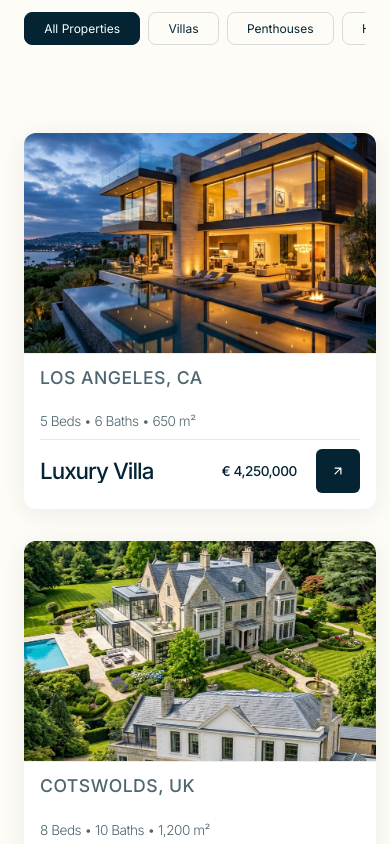
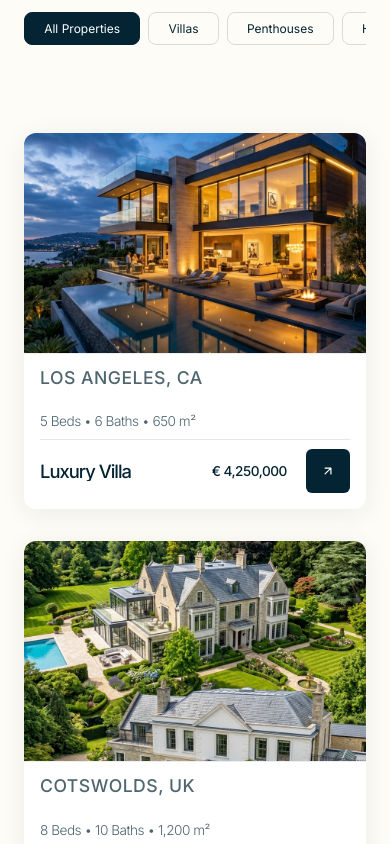
Before and after one commit to Yaz03/bosser-immo-alt, a Next.js app: page / in a window 390 px wide. Shown: the part 3220-4064 px from the top of the page. Built offline with nearby package versions, Linux system fonts and the light colour scheme.

Commit message:
feat: add internationalization support for property types and specifications and update card styling

```diff
--- a/src/app/globals.css
+++ b/src/app/globals.css
@@ -2704,7 +2704,7 @@ body {
 }
 
 .mobile-lang-inline {
-  color: var(--white);
+  color: inherit;
 }
 
 .mobile-drawer {
@@ -3311,6 +3311,8 @@ body {
     border-radius: 12px;
     background: var(--white);
     box-shadow: 0 4px 24px rgba(4, 36, 51, 0.08);
+    width: 100%;
+    min-width: 0;
   }
   .property-image-wrapper {
     position: relative !important;
@@ -3349,7 +3351,7 @@ body {
     min-width: 0;
   }
   .property-type {
-    font-size: 1.4rem;
+    font-size: 1.15rem;
     white-space: nowrap;
     overflow: hidden;
     text-overflow: ellipsis;
--- a/src/components/PropertyCard.tsx
+++ b/src/components/PropertyCard.tsx
@@ -1,6 +1,7 @@
 import React from 'react';
 import Image from 'next/image';
 import Link from 'next/link';
+import { useLanguage } from '../context/LanguageContext';
 
 interface PropertyCardProps {
   id?: string;
@@ -14,6 +15,18 @@ interface PropertyCardProps {
 
 export default function PropertyCard({ id, imageSrc, type, price, location, specs, className = "" }: PropertyCardProps) {
   const href = id ? `/properties/${id}` : "#";
+  const { t } = useLanguage();
+
+  const displayType = (t as any).propertyTranslations?.types?.[type] || type;
+
+  // Replace "Beds" and "Baths" safely
+  let displaySpecs = specs;
+  if ((t as any).propertyTranslations?.specs) {
+    displaySpecs = displaySpecs
+      .replace('Beds', (t as any).propertyTranslations.specs.beds)
+      .replace('Baths', (t as any).propertyTranslations.specs.baths);
+  }
+
   return (
     <Link href={href} className={`property-card ${className}`}>
       <div className="property-image-wrapper">
@@ -23,10 +36,10 @@ export default function PropertyCard({ id, imageSrc, type, price, location, spec
       <div className="property-details-box">
         <div className="property-info-row">
           <span className="property-location">{location}</span>
-          <span className="property-specs">{specs}</span>
+          <span className="property-specs">{displaySpecs}</span>
         </div>
         <div className="property-bottom-row">
-          <h3 className="property-type">{type}</h3>
+          <h3 className="property-type">{displayType}</h3>
           <div className="property-action-group">
             <div className="property-price-tag">{price}</div>
             <div className="property-arrow-box">
--- a/src/locales/de.ts
+++ b/src/locales/de.ts
@@ -208,5 +208,19 @@ export const de = {
     headline: 'Benötigen Sie',
     headlineSerif: 'Beratung?',
     subhead: 'Unsere erfahrenen Berater stehen Ihnen zur Verfügung, um Sie durch unser exklusives Portfolio zu führen und die Immobilie zu finden, die perfekt zu Ihren Vorstellungen passt.'
+  },
+  propertyTranslations: {
+    types: {
+      'Luxury Villa': 'Luxusvilla',
+      'Historic Estate': 'Historisches Anwesen',
+      'Penthouse': 'Penthouse',
+      'Modern Apartment': 'Modernes Apartment',
+      'City Townhouse': 'Stadthaus',
+      'Minimalist Loft': 'Minimalistisches Loft',
+    },
+    specs: {
+      beds: 'Schlafzimmer',
+      baths: 'Bäder'
+    }
   }
 };
--- a/src/locales/en.ts
+++ b/src/locales/en.ts
@@ -208,5 +208,19 @@ export const en = {
     headline: 'Require',
     headlineSerif: 'Guidance?',
     subhead: 'Our senior advisors are at your disposal to help you navigate our exclusive portfolio and find the property that perfectly matches your vision.'
+  },
+  propertyTranslations: {
+    types: {
+      'Luxury Villa': 'Luxury Villa',
+      'Historic Estate': 'Historic Estate',
+      'Penthouse': 'Penthouse',
+      'Modern Apartment': 'Modern Apartment',
+      'City Townhouse': 'City Townhouse',
+      'Minimalist Loft': 'Minimalist Loft',
+    },
+    specs: {
+      beds: 'Beds',
+      baths: 'Baths'
+    }
   }
 };
```
Also changed, not shown: src/components/property/PropertyHeader.tsx (+13 -2 lines).
